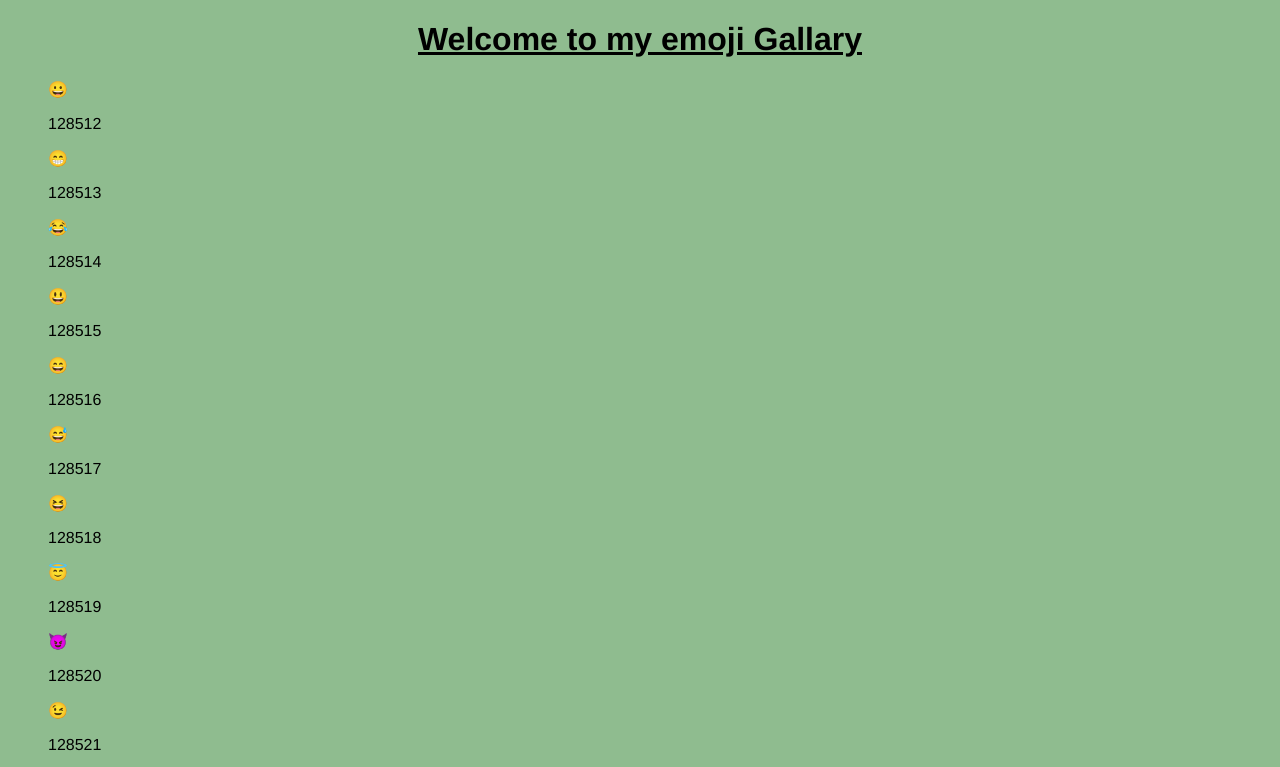
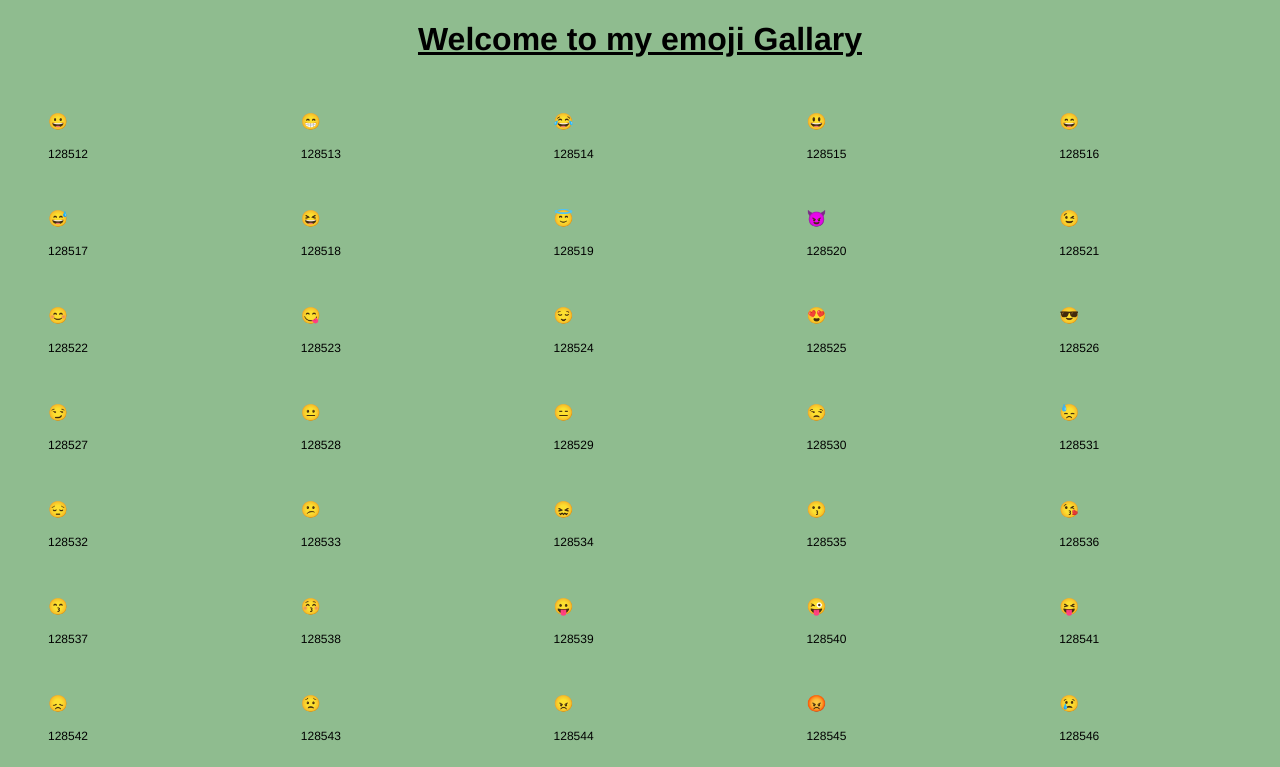
Before and after one commit to dudh0003/mtm6302-assignment-1, a plain HTML site: page index.html in a window 1280 px wide. Shown: the top 767 px of the page. Drawn offline with Linux system fonts and the light colour scheme.

Commit message:
Finalize CSS

```diff
--- a/style.css
+++ b/style.css
@@ -11,4 +11,13 @@ body {
 
 figcaption {
     font-family: 'Franklin Gothic Medium', 'Arial Narrow', Arial, sans-serif;
+    font-size: 12px;
+    text-align: left;
 }
+
+div {
+    margin: 0;
+    padding: 0;
+    display: grid;
+    grid-template-columns: 20% 20% 20% 20% 20%;
+}
```
